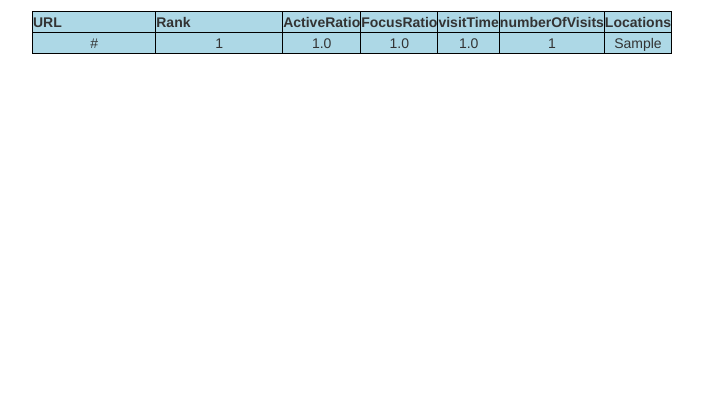
After one commit to radeeb/ARS-1, a Flask app: page /adminReport in a window 1280 px wide. The commit adds this page. Shown: the part 171-591 px from the top of the page, without its empty margins (288-991 px from the left). Run offline with Flask 2, Linux system fonts and the light colour scheme; tables that the repository leaves empty hold one stand-in row (values such as "Sample post"); some libraries are stand-ins or nearby versions.

Commit message:
EI/price and adminReport/custReport

```diff
--- a/app.py
+++ b/app.py
@@ -63,24 +63,34 @@ def visit():
     # Store the page
     DB.insert_page(data["url"], [1, 5, 8])
     # Store the page visit
-    DB.insert_webpage_visit(data["url"], data["activeRatio"], data["focusRatio"])
+    DB.insert_webpage_visit(data["url"], data["activeRatio"], data["focusRatio"], data["visitTime"])
     # Store the keywords
     store_keywords("http://localhost:8080" + data["url"])
     print("Visit successfully recorded in database")
     return response
 
-
 # Builds a report from the pages in the database
-@app.route("/report", methods=["GET"])
-def report():
+@app.route("/adminReport", methods=["GET"])
+def adminReport():
     pages = DB.get_all_pages()
-    reports = [dict(URL=page.url,
+    Reports = [dict(URL=page.url,
                     Rank=page.rank,
                     ActiveRatio=page.avgActiveRatio,
                     FocusRatio=page.avgFocusRatio,
+                    visitTime=page.avgVisitTime,
+                    numberOfVisits=len(DB.get_webpage_visits(page.url)),
                     Locations=page.locations) for page in pages]
-    return render_template("report.html", Reports=reports)
+    # price("/news", 200)
+    return render_template("adminReport.html", Reports=Reports)
 
+# Builds a report from the pages in the database
+@app.route("/customerReport", methods=["GET"])
+def customerReport():
+    pages = DB.get_all_pages()
+    Reports = [dict(URL=page.url,
+                    Price= price(page.url, 200, 1),
+                    Locations=page.locations) for page in pages]
+    return render_template("customerReport.html", Reports=Reports)
 
 # ------------------------------------------------------------------------------
 
@@ -98,14 +108,20 @@ def store_keywords(url):
 def engagement_index(url):
     num_visits = len(DB.get_webpage_visits(url))
     page = DB.get_page(url)
-    eng_index = (page.avgActiveRatio + page.avgFocusRatio) / 2
-    return (eng_index)
+    eng_index = (page.avgVisitTime/60) * num_visits * (page.avgActiveRatio/100) * (page.avgFocusRatio/100)
+    return(eng_index)
 
 
 # Price based on engagement index
-def price(url, max_price):
+def price(url, max_price, min_price):
     EI = engagement_index(url)
     price = max_price * EI / 100
+    price = round(price, 2)
+    if price > max_price:
+        price = max_price
+    elif price < min_price:
+        price = min_price
+    price = format(price, '.2f')
     return price
 
 
--- a/database/api.py
+++ b/database/api.py
@@ -20,7 +20,8 @@ class Database:
                 rank=1,
                 locations=json.dumps(locations),
                 avgActiveRatio=0,  # default
-                avgFocusRatio=0  # default
+                avgFocusRatio=0,  # default
+                avgVisitTime=0 # default
             ))
             self.base.session.commit()
 
@@ -31,24 +32,28 @@ class Database:
         return self.base.session.query(Page).get(url)
 
     # -------------------- WebpageVisits --------------------
-    def insert_webpage_visit(self, url, activeRatio, focusRatio):
+    def insert_webpage_visit(self, url, activeRatio, focusRatio, visitTime):
         # Insert the web page visit
         self.base.session.add(WebsiteVisits(
             focusRatio=focusRatio,
             activeRatio=activeRatio,
+            visitTime=visitTime,
             url=url))
 
         # Update average focus/active ratio everytime a new visti
         visits = WebsiteVisits.query.filter_by(url=url).all()
         activeRatios = 0
         focusRatios = 0
+        visitTimes = 0
         for visit in visits:
             if visit.activeRatio is not None and visit.focusRatio is not None:
                 activeRatios += visit.activeRatio
                 focusRatios += visit.focusRatio
+                visitTimes += visit.visitTime
         page = Page.query.get(url)
         page.avgActiveRatio = activeRatios / len(visits)
         page.avgFocusRatio = focusRatios / len(visits)
+        page.avgVisitTime = visitTimes / len(visits)
 
         self.base.session.commit()
 
--- a/database/schema.py
+++ b/database/schema.py
@@ -11,6 +11,7 @@ class Page(Base.Model):
     rank = Base.Column(Base.Integer)
     avgActiveRatio = Base.Column(Base.Float(precision='3,2'))  # averaged active ratio avg of all website visits
     avgFocusRatio = Base.Column(Base.Float(precision='3,2'))  # averaged focus ratio avg of all website visits
+    avgVisitTime = Base.Column(Base.Float(precision='3,2')) # averaged visit time avg of all website visits
     locations = Base.Column(Base.Text)  # list of ad locations
     visits = Base.relationship('WebsiteVisits', backref="page",
                                lazy="dynamic")  # one to many relationship with website visits
@@ -25,6 +26,7 @@ class WebsiteVisits(Base.Model):
     url = Base.Column(Base.String(100), Base.ForeignKey('page.url'))
     activeRatio = Base.Column(Base.Float)
     focusRatio = Base.Column(Base.Float)
+    visitTime = Base.Column(Base.Float)
 
 
 class PageKeyword(Base.Model):
--- a/static/js/riveted.js
+++ b/static/js/riveted.js
@@ -330,7 +330,7 @@ var riveted = (function () {
         var visiableTime = visitTime - hiddenTime;
         var fR = Math.floor((visiableTime / visitTime) * 100);
 
-        var outputData = {"url": siteURL, "activeRatio": aR, "focusRatio": fR};
+        var outputData = {"url": siteURL, "activeRatio": aR, "focusRatio": fR, "visitTime": visiableTime};
 
         outputData = JSON.stringify(outputData);
         console.log(outputData);
--- /dev/null
+++ b/templates/adminReport.html
@@ -0,0 +1,65 @@
+<!DOCTYPE html>
+<!--
+	Project Name:Advertisment Recommender System
+	Description:Showcases a report for the user after being called by app.py
+-->
+
+<html>
+
+
+	<head>
+		<link rel="stylesheet" a href="../static/css/report_design.css"></a>
+		<script type="text/javascript" a src="../static/js/Search.js"></a></script>
+		<link rel="stylesheet" href="https://maxcdn.bootstrapcdn.com/bootstrap/3.3.7/css/bootstrap.min.css">
+    	<script src="https://maxcdn.bootstrapcdn.com/bootstrap/3.3.7/js/bootstrap.min.js"></script>
+	</head>
+
+	<body>
+
+	<nav class="navbar navbar-default">
+        <div class="container-fluid">
+            <div class="navbar-header">
+                <a class="navbar-brand" href="#">ARS NAVIGATION</a>
+            </div>
+            <ul class="nav navbar-nav">
+                <li><a href="{{ url_for('index') }}">HOME</a></li>
+                <li><a href="{{ url_for('viewNews') }}">NEWS</a></li>
+                <li class="active"><a href="{{ url_for('adminReport') }}">ADMIN REPORT</a></li>
+                <li><a href="{{ url_for('customerReport') }}">CLIENT REPORT</a></li>
+            </ul>
+        </div>
+    </nav>
+		<h1> Recommended Advertisement Spaces </h1>
+
+		<!--Search bar for search javascript. Is not fully implemented with newly created table.-->
+		<input type="text" id="myInput" onkeyup="keywordSearch()" placeholder="Search for keywords..">
+
+			<!--Loops through database and inserts given values into assigned rows of the table-->
+			<table id="databaseresults">
+				<thead>
+					<tr>
+						<th>URL</th>
+						<th>Rank</th>
+						<th>ActiveRatio</th>
+						<th>FocusRatio</th>
+						<th>visitTime</th>
+						<th>numberOfVisits</th>
+						<th>Locations</th>
+					</tr>
+				</thead>
+				<tbody>
+					{% for row in Reports %}
+				<tr>
+					<td>{{row.URL}}</td>
+					<td>{{row.Rank}}</td>
+					<td>{{row.ActiveRatio}}</td>
+					<td>{{row.FocusRatio}}</td>
+					<td>{{row.visitTime}}</td>
+					<td>{{row.numberOfVisits}}</td>
+					<td>{{row.Locations}}</td>
+				</tr>
+					{% endfor %}
+				</tbody>
+			</table>
+	</body>
+</html>
```
Also changed, not shown: templates/customerReport.html (added, +57 -0 lines), templates/index.html (+4 -4 lines), modules/keywordFinder/keyword_finder.py (line endings or trailing spaces), templates/sports.html (line endings or trailing spaces), templates/worldNews.html (line endings or trailing spaces).
